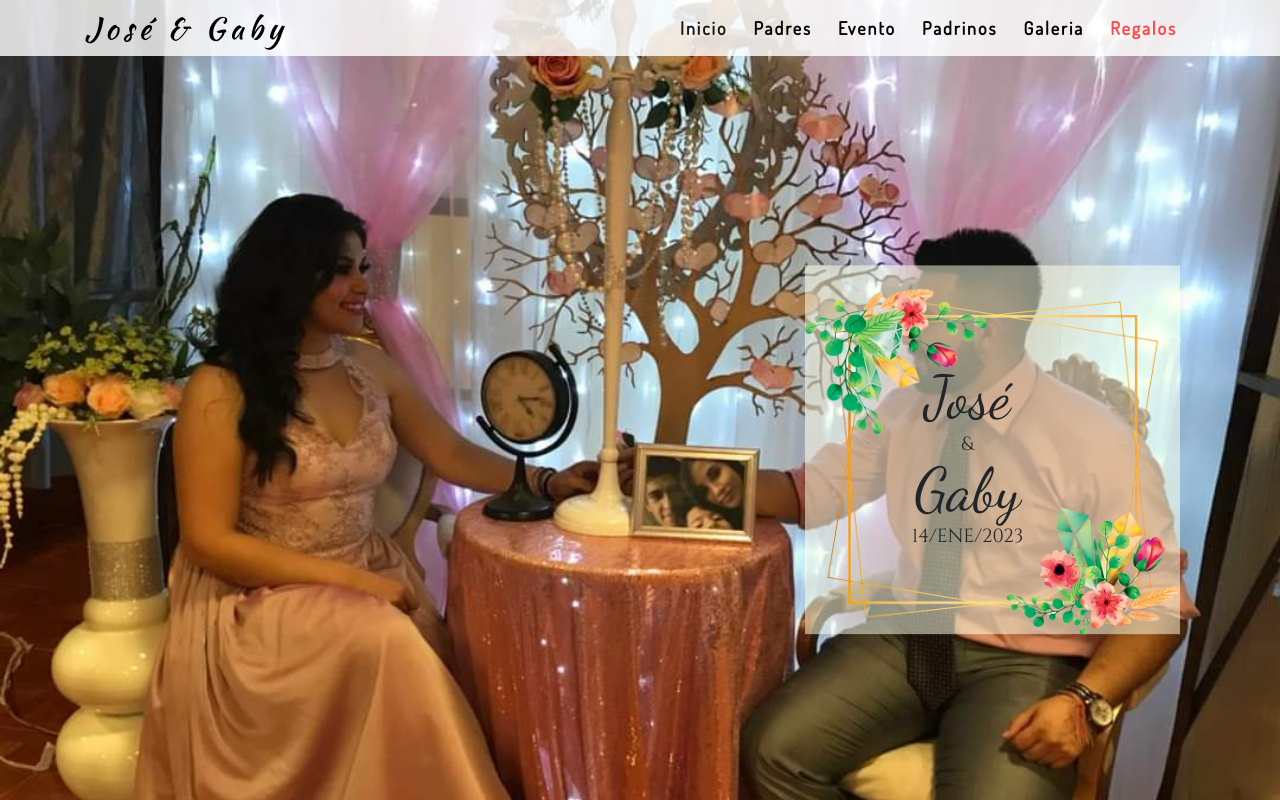
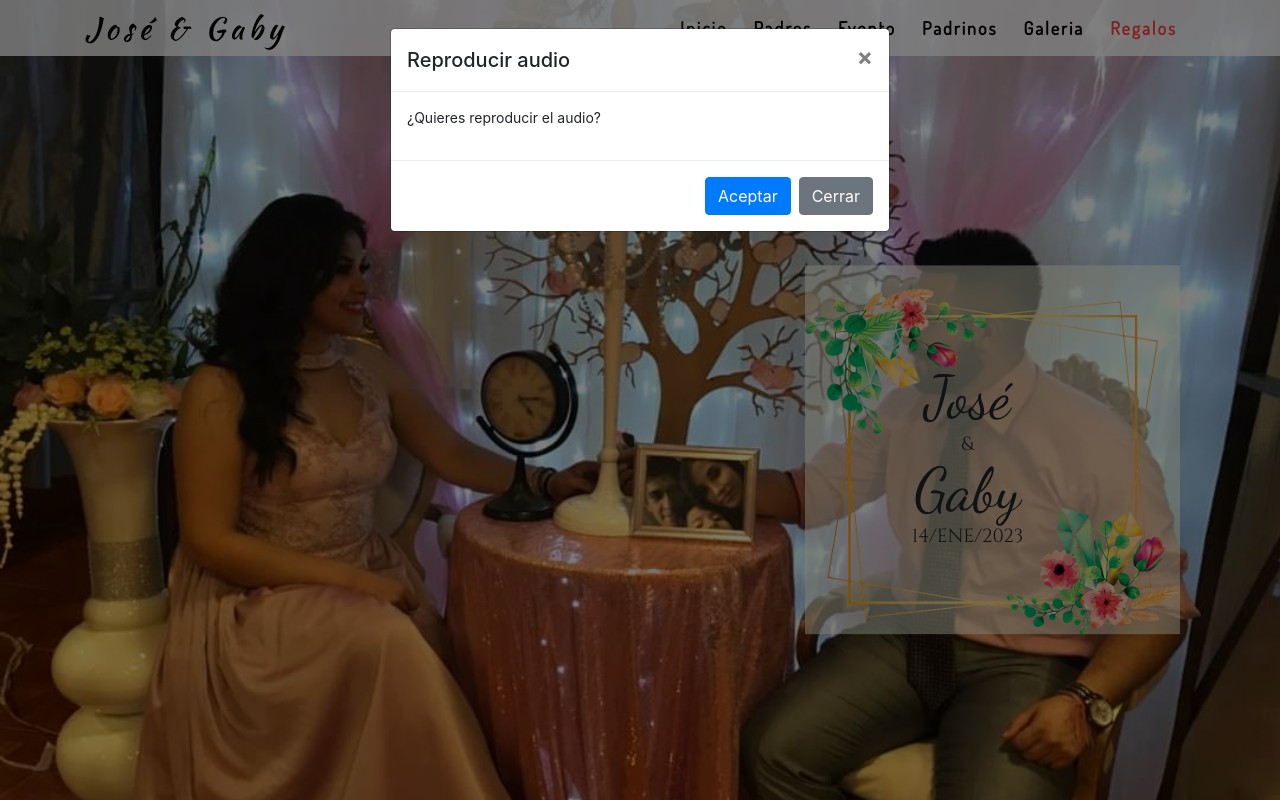
Before and after one commit to weddingJyG/weddingJyG.github.io, a plain HTML site: page index.html in a window 1280 px wide. Shown: the top 800 px of the page. Drawn offline with nearby package versions, Linux system fonts and the light colour scheme.

Commit message:
Update index.html

```diff
--- a/index.html
+++ b/index.html
@@ -812,7 +812,25 @@
     </script>
     <!--owl carasol end-->
 
-
+    <div id="modal" class="modal" tabindex="-1" role="dialog">
+        <div class="modal-dialog" role="document">
+          <div class="modal-content">
+            <div class="modal-header">
+              <h5 class="modal-title">Reproducir audio</h5>
+              <button type="button" class="close" data-dismiss="modal" aria-label="Close">
+                <span aria-hidden="true">&times;</span>
+              </button>
+            </div>
+            <div class="modal-body">
+              <p>¿Quieres reproducir el audio?</p>
+            </div>
+            <div class="modal-footer">
+              <button id="playsound" type="button" class="btn btn-primary">Aceptar</button>
+              <button type="button" class="btn btn-secondary" data-dismiss="modal">Cerrar</button>
+            </div>
+          </div>
+        </div>
+      </div>
 
 
 
@@ -820,8 +838,13 @@
     <script>
         $(document).ready(function() {
 
-            $("#sound")[1].play();
-
+            //$("#sound")[1].play();
+             $("#modal").modal('show');
+            $("#playsound").click(function(){
+                var audio = new Audio('sound/audio1.mp3');
+                 audio.play();
+                 $("#modal").modal('hide');
+            });
             // Add smooth scrolling to all links
             $("a").on('click', function(event) {
 
```
